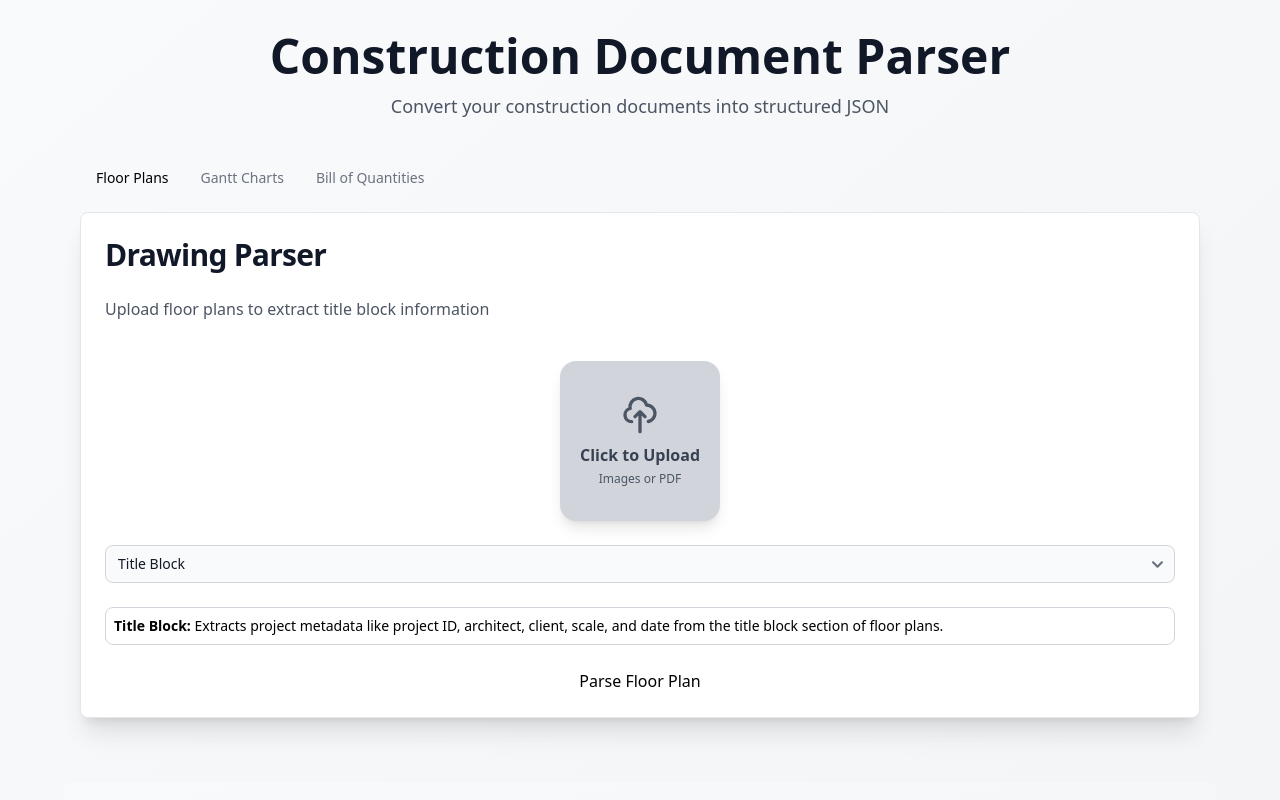
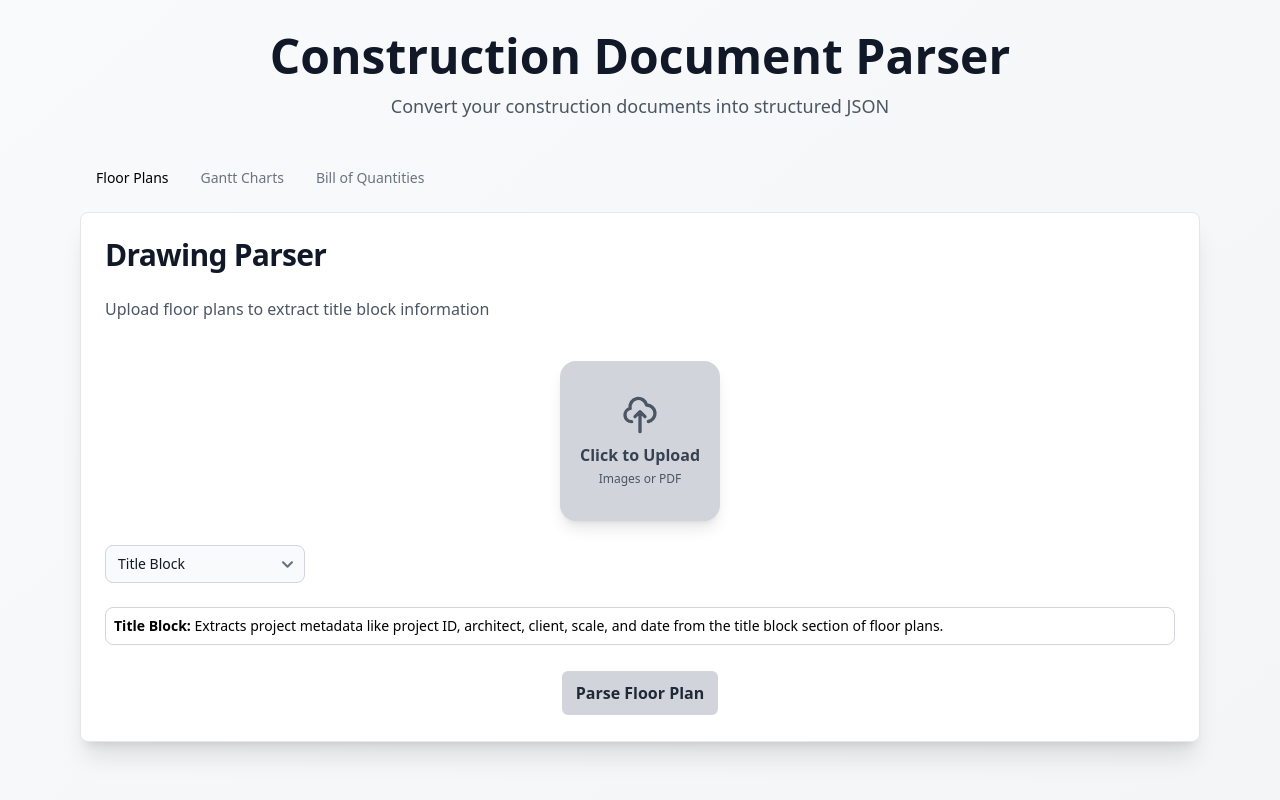
Before and after one commit to AlyssaQueener/Construction-Document-Parser-for-LLM-based-AI-assistants, a React (Create React App) app in the folder frontend/: page / in a window 1280 px wide. Shown: the top 800 px of the page. Built offline with nearby package versions, Linux system fonts and the light colour scheme; no server answers.

Commit message:
ui update

```diff
--- a/frontend/src/App.js
+++ b/frontend/src/App.js
@@ -204,23 +204,31 @@
                     )}
                     {contentType === 'rooms-ai' && (
                       <>
-                        <span className="font-bold"> Rooms - AI:</span> Uses AI vision models to intelligently detect room names, boundaries, and adjacencies. Better for complex or hand-drawn plans.
+                        <span className="font-bold"> Rooms - AI:</span> Uses AI vision models to intelligently detect room names, boundaries, and adjacencies. Struggles with complex plans.
                       </>
                     )}
                     {contentType === 'full-plan-ai' && (
                       <>
-                        <span className="font-bold"> Full Plan:</span> Comprehensive AI analysis extracting both title block information and complete room layout with spatial relationships in one pass.
+                        <span className="font-bold"> Full Plan:</span> Comprehensive AI analysis extracting both title block information and complete room layout with spatial relationships in one pass. Limited accuracy on complex plans.
                       </>
                     )}
 
                 </div>
+              <div className="flex justify-center">
                 <Button
                   color="success"
                   size="lg"
                   onClick={() => handleSubmit('/drawing_parser/')}
                   disabled={loading || !file}
-                  className="w-full border-3 border-black"
-                >
+                  className="
+                    w-40 h-12                      // FIXED SIZE
+                    border-2 border-white
+                    bg-gray-300 hover:bg-gray-400
+                    text-gray-800 textbase font-semibold
+                    rounded-lg
+                    flex items-center justify-center
+                    mx-auto
+                  ">
                   {loading ? (
                     <>
                       <Spinner size="sm" className="mr-2" />
@@ -230,6 +238,7 @@
                     'Parse Floor Plan'
                   )}
                 </Button>
+              </div>
 
               </div>
             </Card>
@@ -293,24 +302,31 @@
                 </div>
 
 
-
+              <div className="flex justify-center">
                 <Button
                   color="success"
                   size="lg"
                   onClick={() => handleSubmit('/gantt_parser/')}
                   disabled={loading || !file}
-                  className="w-full border-3 border-black"
-                >
+                  className="
+                    w-40 h-12                      // FIXED SIZE
+                    border-2 border-white
+                    bg-gray-300 hover:bg-gray-400
+                    text-gray-800 textbase font-semibold
+                    rounded-lg
+                    flex items-center justify-center
+                    mx-auto
+                  ">
                   {loading ? (
                     <>
                       <Spinner size="sm" className="mr-2" />
                       Processing...
                     </>
                   ) : (
-                    'Parse Gantt Chart'
+                    'Parse Gantt-Chart'
                   )}
                 </Button>
-
+              </div>
               </div>
             </Card>
           </Tabs.Item>
@@ -358,14 +374,21 @@
                   {" "}
                   {"Extracts itemized cost data including quantities, unit prices, and total costs from Bills of Quantities documents used in construction projects."}
                 </div>
-
+              <div className="flex justify-center">
                 <Button
                   color="success"
                   size="lg"
                   onClick={() => handleSubmit('/financial_parser/')}
                   disabled={loading || !file}
-                  className="w-full border-3 border-black"
-                >
+                  className="
+                    w-40 h-12                      // FIXED SIZE
+                    border-2 border-white
+                    bg-gray-300 hover:bg-gray-400
+                    text-gray-800 textbase font-semibold
+                    rounded-lg
+                    flex items-center justify-center
+                    mx-auto
+                  ">
                   {loading ? (
                     <>
                       <Spinner size="sm" className="mr-2" />
@@ -375,6 +398,7 @@
                     'Parse BOQ'
                   )}
                 </Button>
+              </div>
 
               </div>
             </Card>
```
